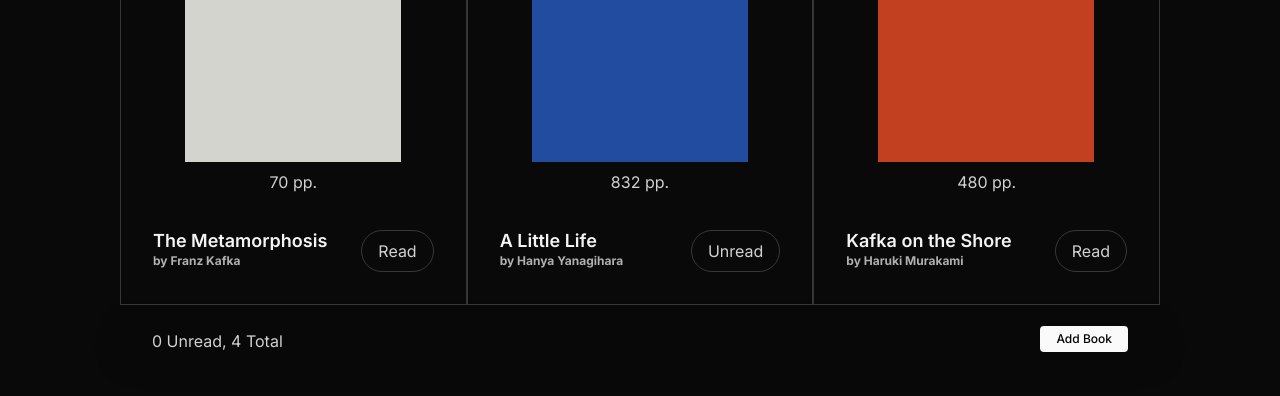
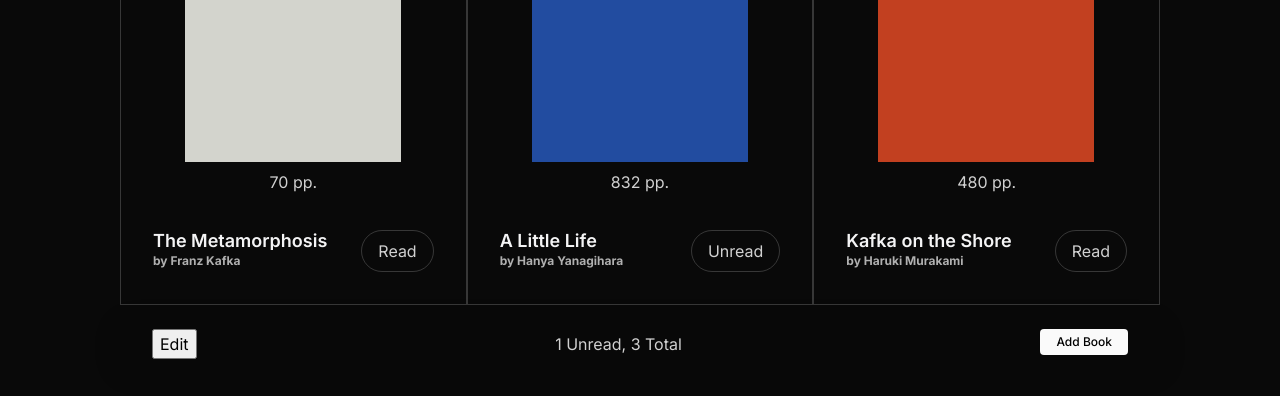
Before and after one commit to adrxan/book-library, a plain HTML site: page index.html in a window 1280 px wide. Shown: the part 404-800 px from the top of the page. Drawn offline with Linux system fonts and the light colour scheme.

Commit message:
Add edit mode button and cleanup book template

```diff
--- a/index.html
+++ b/index.html
@@ -17,33 +17,10 @@
             <header class="page-header">
                 <h1 class="page-title">My Library</h1>
             </header>
-            <main class="library-grid" id="library-grid">
-                <!-- <div class="book book-frame">
-                    <div class="book-cover-frame">
-                        <div class="book-cover">
-                            <h3
-                                class="book-cover-title instrument-serif-regular"
-                            >
-                                Book Title Here
-                            </h3>
-                        </div>
-                        <div class="page-count">
-                            <p class="page-amount">228 pp.</p>
-                        </div>
-                    </div>
-                    <div class="book-info">
-                        <div class="book-info-name">
-                            <h3 class="book-title">Book Title</h3>
-                            <h5 class="book-author">by Book Auther</h5>
-                        </div>
-                        <div class="book-read-status">
-                            <p class="book-read">Unread</p>
-                        </div>
-                    </div>
-                </div> -->
-            </main>
+            <main class="library-grid" id="library-grid"></main>
             <div class="footer-menu">
-                <p class="book-count">0 Unread, 4 Total</p>
+                <button id="edit-btn">Edit</button>
+                <p id="book-count"></p>
                 <button id="add-btn">Add Book</button>
             </div>
             <dialog id="book-dialog">
```
